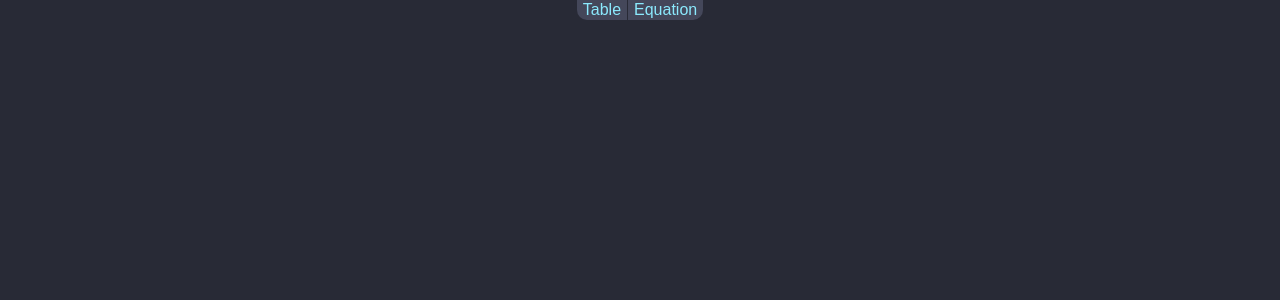
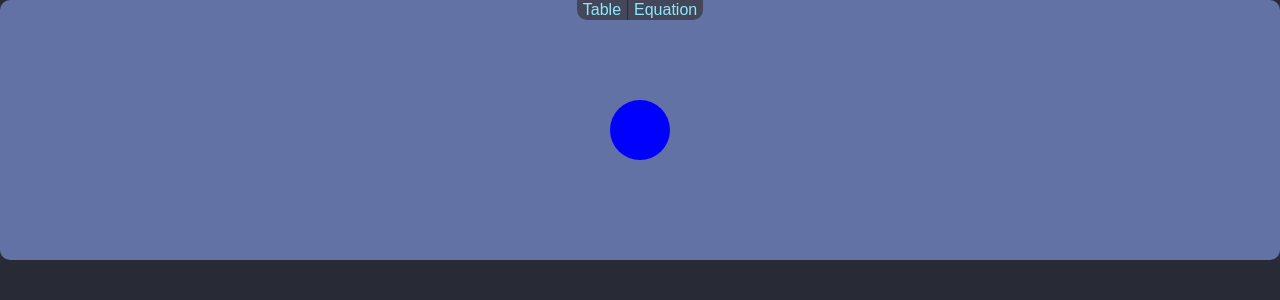
Before and after one commit to gckneip/Magi, a React (Create React App) app in the folder teste_cursorium2/: page / in a window 1280 px wide. Both pictures are taken after a click on the button "Table". Shown: the top 300 px of the page. Built offline with nearby package versions, Linux system fonts and the light colour scheme.

Commit message:
Circulo (equilatero) e triangulo (equilatero)

```diff
--- /dev/null
+++ b/teste_cursorium2/src/board/Board.css
@@ -0,0 +1,16 @@
+.Input{
+    display: grid;
+    justify-content: center;
+    width: 100%;
+    height: auto;
+    background-color: var(--dracula-comment);
+    border-radius: 10px;
+    padding: 100px 0px;
+}
+
+.InputMenu{
+    width: 100%;
+    display: grid;
+    justify-content: center;
+    position: absolute;
+}
--- a/teste_cursorium2/src/board/Board.tsx
+++ b/teste_cursorium2/src/board/Board.tsx
@@ -1,13 +1,37 @@
+import InputEquation from "./components/InputEquation/InputEquation";
+import InputTable from "./components/InputTable/InputTable";
 import InputMenu from "./components/inputMenu/InputMenu"
-import { useState } from "react"
+import { Dispatch, SetStateAction, useState } from "react"
+import './Board.css';
 
+type inputType = 'None' | 'Table' | 'Equation';
 
 export default function Board(){
-    const [isTrue,setIsTrue] = useState(true);
+    const [showWitchInputType, setShowWitchInputType]:
+    [inputType, Dispatch<SetStateAction<inputType>>] =
+    useState<inputType>('None');
+
+    const renderInput = () => {
+        switch (showWitchInputType) {
+          case 'Table':
+            return <InputTable/>;
+          case 'Equation':
+            return <InputEquation />;
+          case 'None':
+          default:
+            return <>{">:("}</>;
+        }
+      };
+
     return <>
-        <InputMenu/>
-        {/* { isTrue &&
-        <TableModal/>
-        } */}
+    <div className="InputMenu">
+
+        <InputMenu
+        setShowWitchInputType = {setShowWitchInputType}
+        />
+    </div>
+        <div className="Input">
+            {renderInput()}
+        </div>
     </>
 }
--- /dev/null
+++ b/teste_cursorium2/src/board/components/InputEquation/InputEquation.tsx
@@ -0,0 +1,8 @@
+import './styles/InputEquation.css';
+
+export default function InputEquation(){
+    return <>
+        <div className="triangulo">
+        </div>
+    </>
+}
--- /dev/null
+++ b/teste_cursorium2/src/board/components/InputEquation/styles/InputEquation.css
@@ -0,0 +1,7 @@
+.triangulo{
+    width: 0;
+    height: 0;
+    border-left: 50px solid transparent;
+    border-right: 50px solid transparent;
+    border-bottom: 86.6px solid blue; /* 86.6px is approximately height of an equilateral triangle with sides of 100px */
+  }
--- /dev/null
+++ b/teste_cursorium2/src/board/components/InputTable/InputTable.tsx
@@ -0,0 +1,8 @@
+import './styles/InputTable.css'
+
+export default function InputTable(){
+    return <>
+        <div className="circulo">
+        </div>
+    </>
+}
--- /dev/null
+++ b/teste_cursorium2/src/board/components/InputTable/styles/InputTable.css
@@ -0,0 +1,8 @@
+.circulo{
+    border-radius: 10000px;
+    background-color:  blue;
+    padding: 10px;
+    width:40px;
+    height: 40px;
+    align-items: center;
+}
--- a/teste_cursorium2/src/board/components/inputMenu/InputMenu.tsx
+++ b/teste_cursorium2/src/board/components/inputMenu/InputMenu.tsx
@@ -1,17 +1,25 @@
 import './styles/InputMenu.css';
 import InputMenuButton from './InputMenuButton';
+import { Dispatch, SetStateAction } from 'react';
 
-export default function InputMenu(){
+interface props{
+    setShowWitchInputType: Dispatch<SetStateAction<'None' | 'Table' | 'Equation'>>;
+}
+
+export default function InputMenu(props: props){
 
     return <>
         <div className='inputMenu'>
             <div>
                 <InputMenuButton
                     inputType = {'Table'}
+                    setShowWitchInputType ={props.setShowWitchInputType}
+
                 />
                 <div className='inputMenuSeparador'></div>
                 <InputMenuButton
                     inputType = {'Equation'}
+                    setShowWitchInputType ={props.setShowWitchInputType}
                 />
             </div>
         </div>
--- a/teste_cursorium2/src/board/components/inputMenu/InputMenuButton.tsx
+++ b/teste_cursorium2/src/board/components/inputMenu/InputMenuButton.tsx
@@ -1,10 +1,13 @@
+import { Dispatch, SetStateAction } from "react";
+
 interface Props {
     inputType: 'Table' | 'Equation';
+    setShowWitchInputType: Dispatch<SetStateAction<'None' | 'Table' | 'Equation'>>;
 }
 
 export default function InputMenuButton(props: Props) {
     function handleMenuButtonClick() {
-        console.log(props.inputType);
+        props.setShowWitchInputType(props.inputType);
     }
 
     return (
```
Also changed, not shown: teste_cursorium2/src/board/pages/BoardPage.tsx (deleted, +0 -7 lines), 1 other file (tests, documents, lock files or other folders).
